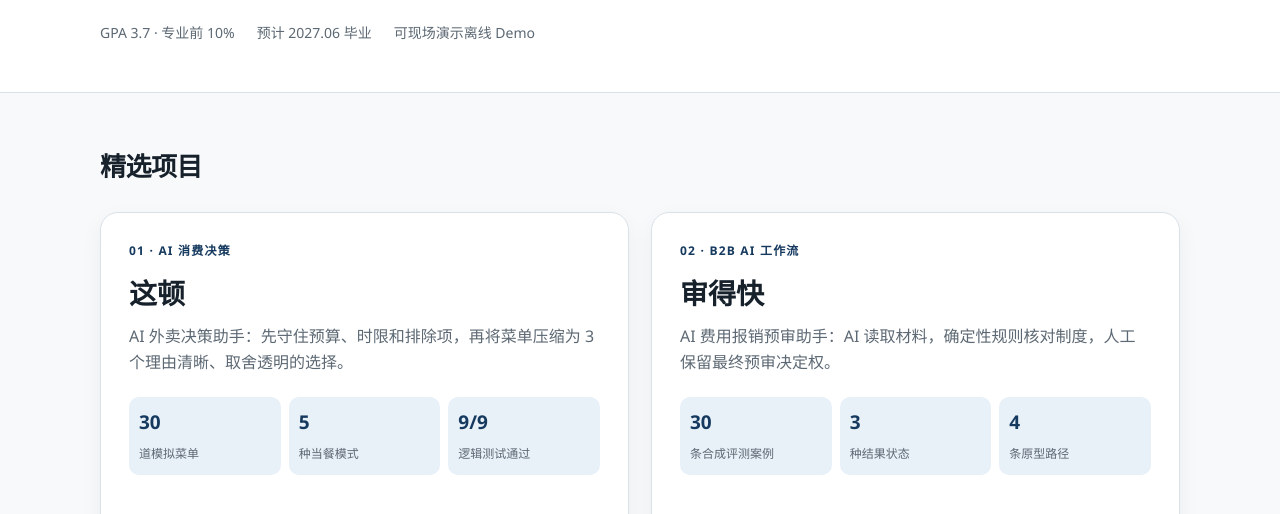
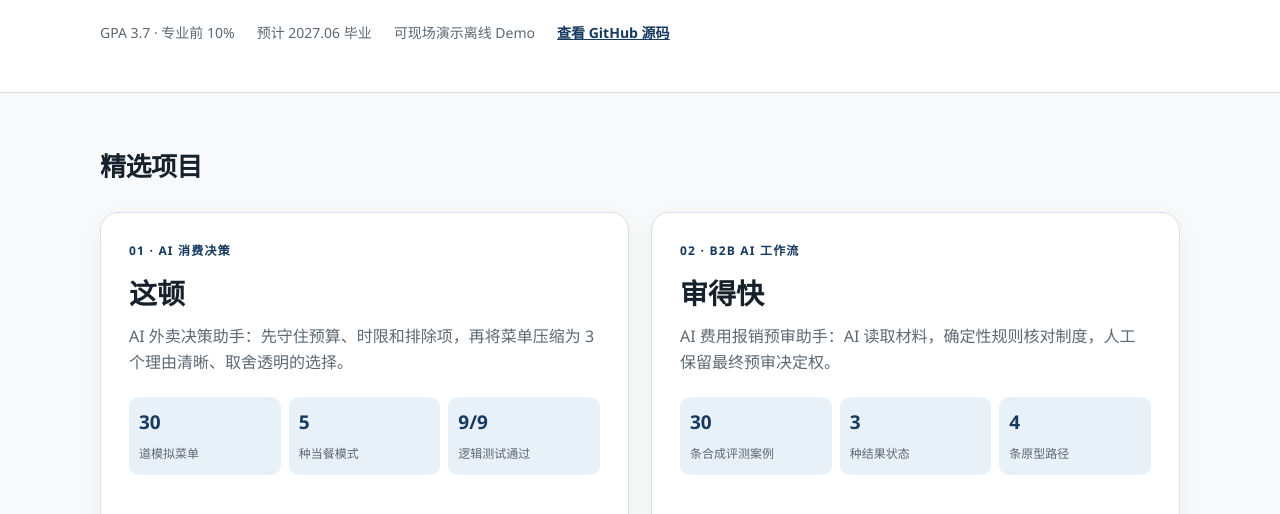
Before and after one commit to azhe1221/pm-portfolio, a plain HTML site: page index.html in a window 1280 px wide. Shown: the part 243-757 px from the top of the page. Drawn offline with Linux system fonts and the light colour scheme.

Commit message:
Add GitHub repository link to portfolio

```diff
--- a/index.html
+++ b/index.html
@@ -16,6 +16,7 @@
     h1 { margin:10px 0 8px; font-size:clamp(34px, 6vw, 64px); letter-spacing:-.04em; line-height:1.1; }
     .lead { max-width:700px; margin:0; color:var(--muted); font-size:18px; }
     .meta { display:flex; flex-wrap:wrap; gap:10px 22px; margin-top:24px; color:var(--muted); font-size:14px; }
+    .meta a { color:var(--blue); font-weight:700; }
     main { padding:52px 0 72px; }
     .section-title { margin:0 0 24px; font-size:26px; letter-spacing:-.02em; }
     .projects { display:grid; grid-template-columns:repeat(2, minmax(0,1fr)); gap:22px; }
@@ -44,7 +45,7 @@
       <div class="eyebrow">AI Product Manager Portfolio</div>
       <h1>周桂俊的产品作品集</h1>
       <p class="lead">软件工程本科｜AI 产品经理 / 产品经理方向。通过三个个人项目展示问题定义、AI 责任边界、原型交互与可验证交付。</p>
-      <div class="meta"><span>GPA 3.7 · 专业前 10%</span><span>预计 2027.06 毕业</span><span>可现场演示离线 Demo</span></div>
+      <div class="meta"><span>GPA 3.7 · 专业前 10%</span><span>预计 2027.06 毕业</span><span>可现场演示离线 Demo</span><a href="https://github.com/azhe1221/pm-portfolio" target="_blank" rel="noreferrer">查看 GitHub 源码</a></div>
     </div>
   </header>
   <main>
```
